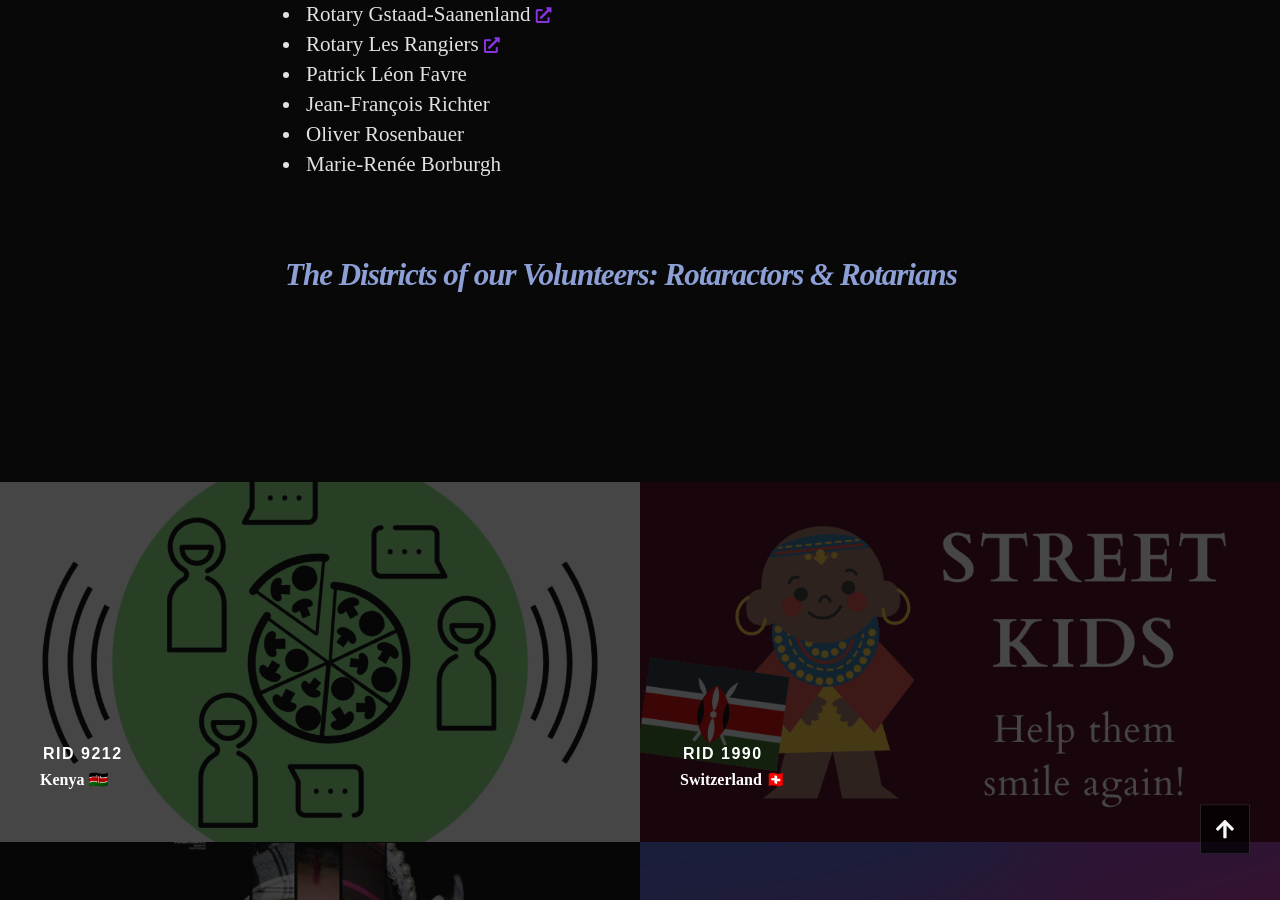
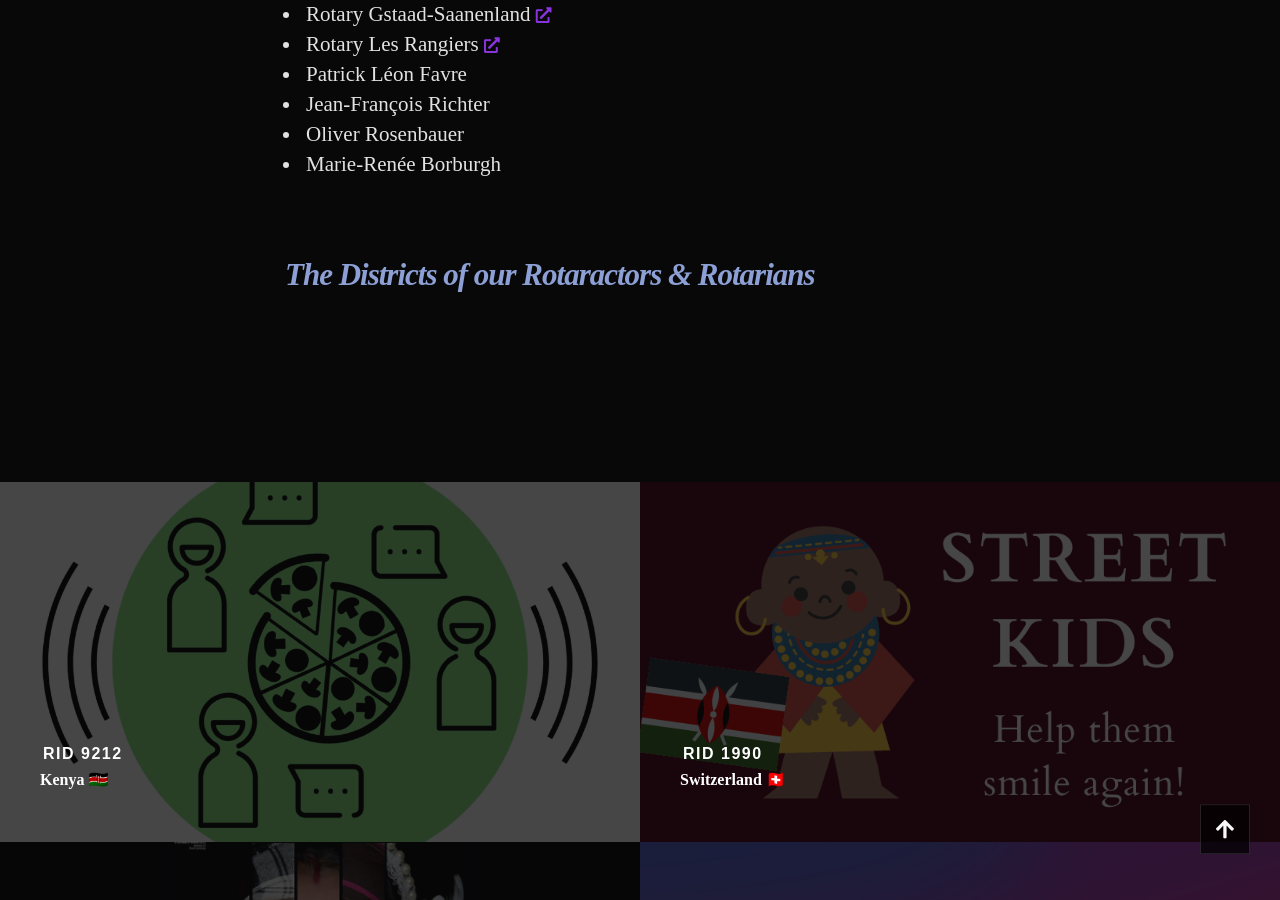
Before and after one commit to e-rotaract/e-rotaract.github.io, a Jekyll site: the page built from _pages/street-kids.md, in a window 1280 px wide and 900 px high, scrolled down 3632 px. Built offline with Jekyll 4.4.1, drawn with Linux system fonts in a browser that asks for light colours; some web fonts are replaced.

Commit message:
Update street-kids.md

```diff
--- a/_pages/street-kids.md
+++ b/_pages/street-kids.md
@@ -185,4 +185,4 @@ Here you can find all the financial receipts of our project. If you have questio
 
 
 
-# The Districts of our Volunteers: Rotaractors & Rotarians
+# The Districts of our Rotaractors & Rotarians
```
